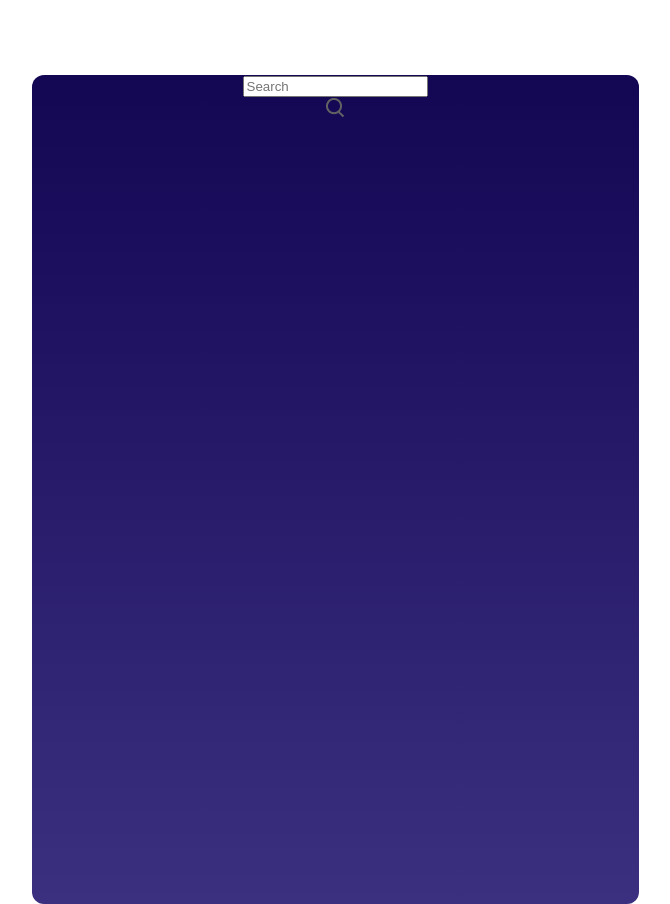
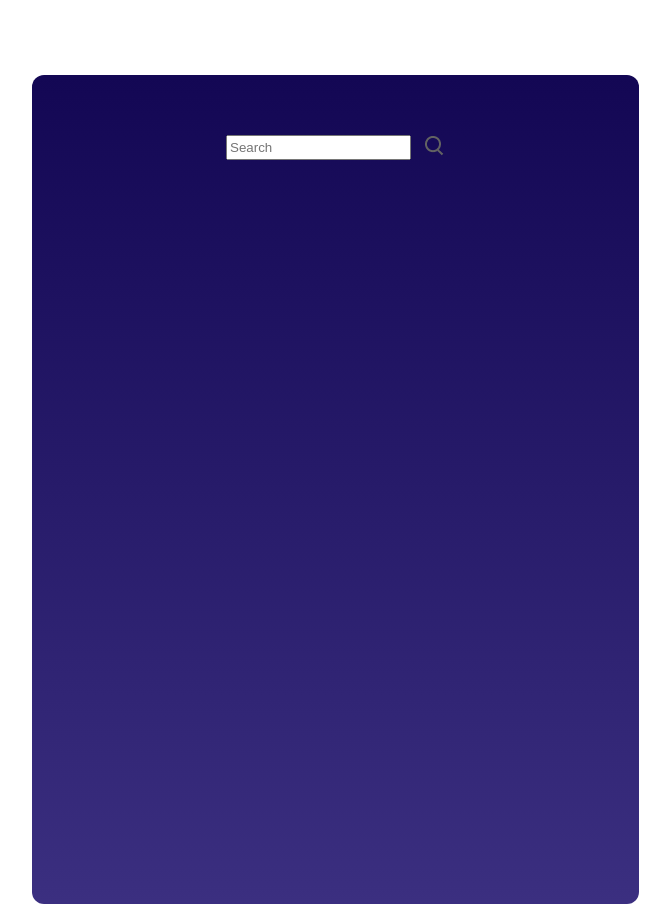
Before and after one commit to Asna1303/weatherApp, a React (Create React App) app: page / in a window 1280 px wide. Shown: the whole page, without its empty margins (305-975 px from the left). Built offline with nearby package versions, Linux system fonts and the light colour scheme.

Commit message:
applied style for top bar:alighned search

```diff
--- a/src/Components/WeatherApp/WeatherApp.css
+++ b/src/Components/WeatherApp/WeatherApp.css
@@ -6,3 +6,9 @@
     border-radius: 12px;
     background-image: linear-gradient(180deg, #130754 0%,#3b2f80 100%);
 }
+.top-bar{
+    display: flex;
+    justify-content: center;
+    gap: 14px;
+    padding-top: 60px;
+}
```
